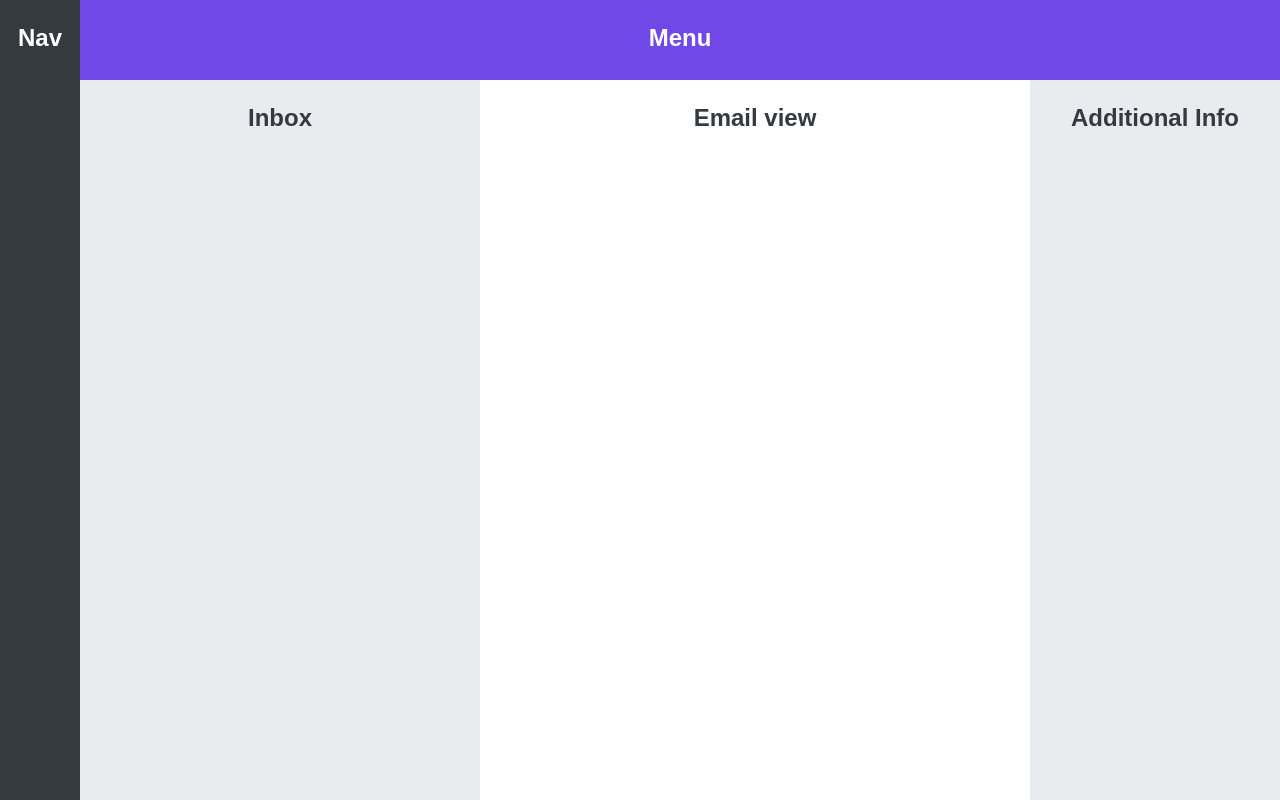
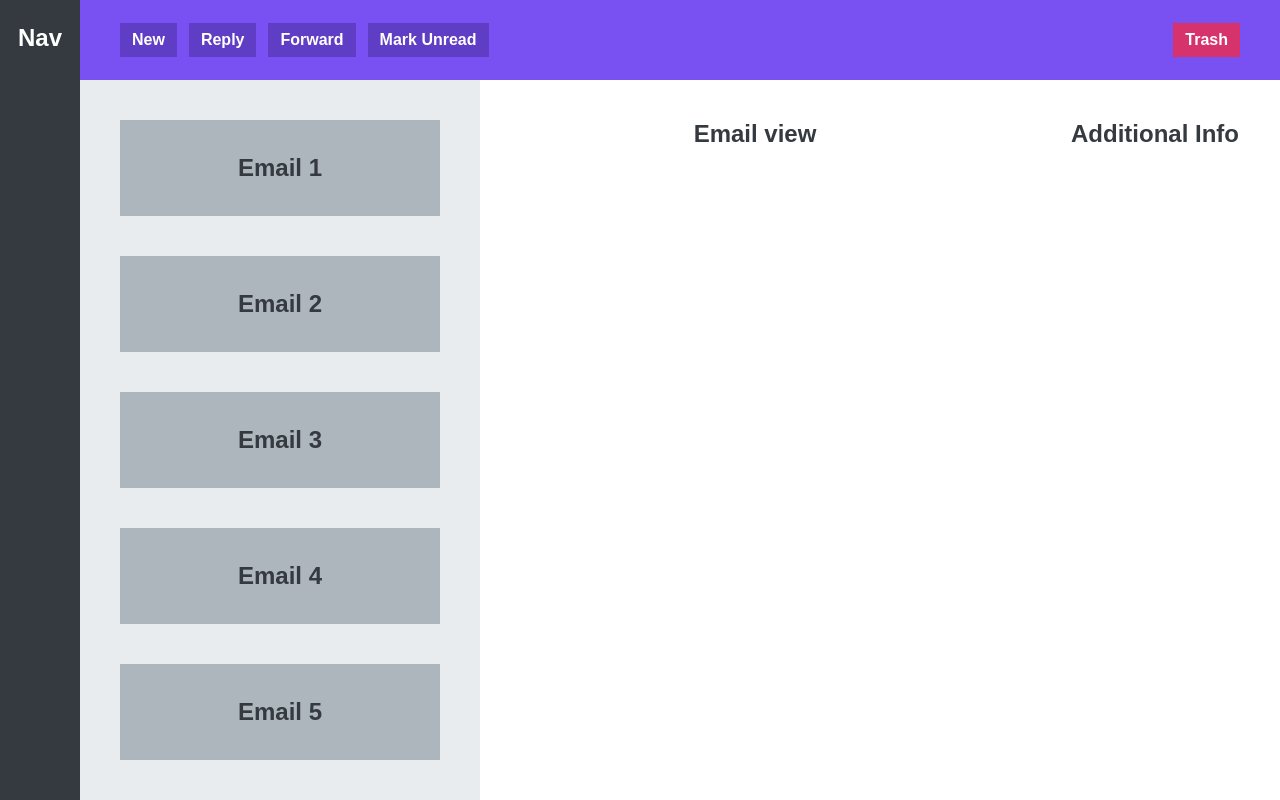
Before and after one commit to anaghakarurkar/HTML_CSS_Course, a plain HTML site: page Components/Html-files/06-app-layout..html in a window 1280 px wide. Drawn offline with Linux system fonts and the light colour scheme.

Commit message:
Added grid and flexbox to the layout. Added more styles like padding, overflow, margins

```diff
--- a/Components/Css/app-layout.css
+++ b/Components/Css/app-layout.css
@@ -17,13 +17,16 @@ body {
   grid-template-rows: 80px 1fr;
 }
 
-nav,
-menu,
-section,
-main,
-aside {
+nav {
   padding-top: 24px;
 }
+
+main,
+aside,
+section {
+  padding: 40px;
+}
+
 nav {
   background-color: #343a40;
   color: #fff;
@@ -31,15 +34,43 @@ nav {
 }
 
 menu {
-  background-color: #7048e8;
+  background-color: #7950f2;
+  grid-column: 2 / -1;
+
+  display: flex;
+  align-items: center;
+  gap: 12px;
+  padding: 0 40px;
+}
+
+button:last-child {
+  background-color: #d6336c;
+  margin-left: auto;
+}
+
+.btn {
+  font-size: 16px;
+  font-weight: bold;
+  background-color: #5f3dc4;
+  border: none;
+  cursor: pointer;
   color: #fff;
-  grid-column: 2 / -1;
+  padding: 8px 12px;
 }
 
 section {
   background-color: #e9ecef;
+  display: flex;
+  flex-direction: column;
+  gap: 40px;
+  overflow: scroll;
 }
 
-aside {
-  background-color: #e9ecef;
+.email {
+  background-color: #adb5bd;
+  height: 96px;
+  flex-shrink: 0;
+  display: flex;
+  align-items: center;
+  justify-content: center;
 }
--- a/Components/Html-files/06-app-layout..html
+++ b/Components/Html-files/06-app-layout..html
@@ -9,8 +9,25 @@
   </head>
   <body>
     <nav>Nav</nav>
-    <menu>Menu</menu>
-    <section>Inbox</section>
+    <menu>
+      <button class="btn">New</button>
+      <button class="btn">Reply</button>
+      <button class="btn">Forward</button>
+      <button class="btn">Mark Unread</button>
+      <button class="btn">Trash</button>
+    </menu>
+    <section>
+      <div class="email">Email 1</div>
+      <div class="email">Email 2</div>
+      <div class="email">Email 3</div>
+      <div class="email">Email 4</div>
+      <div class="email">Email 5</div>
+      <div class="email">Email 6</div>
+      <div class="email">Email 7</div>
+      <div class="email">Email 8</div>
+      <div class="email">Email 9</div>
+      <div class="email">Email 10</div>
+    </section>
     <main>Email view</main>
     <aside>Additional Info</aside>
   </body>
```
